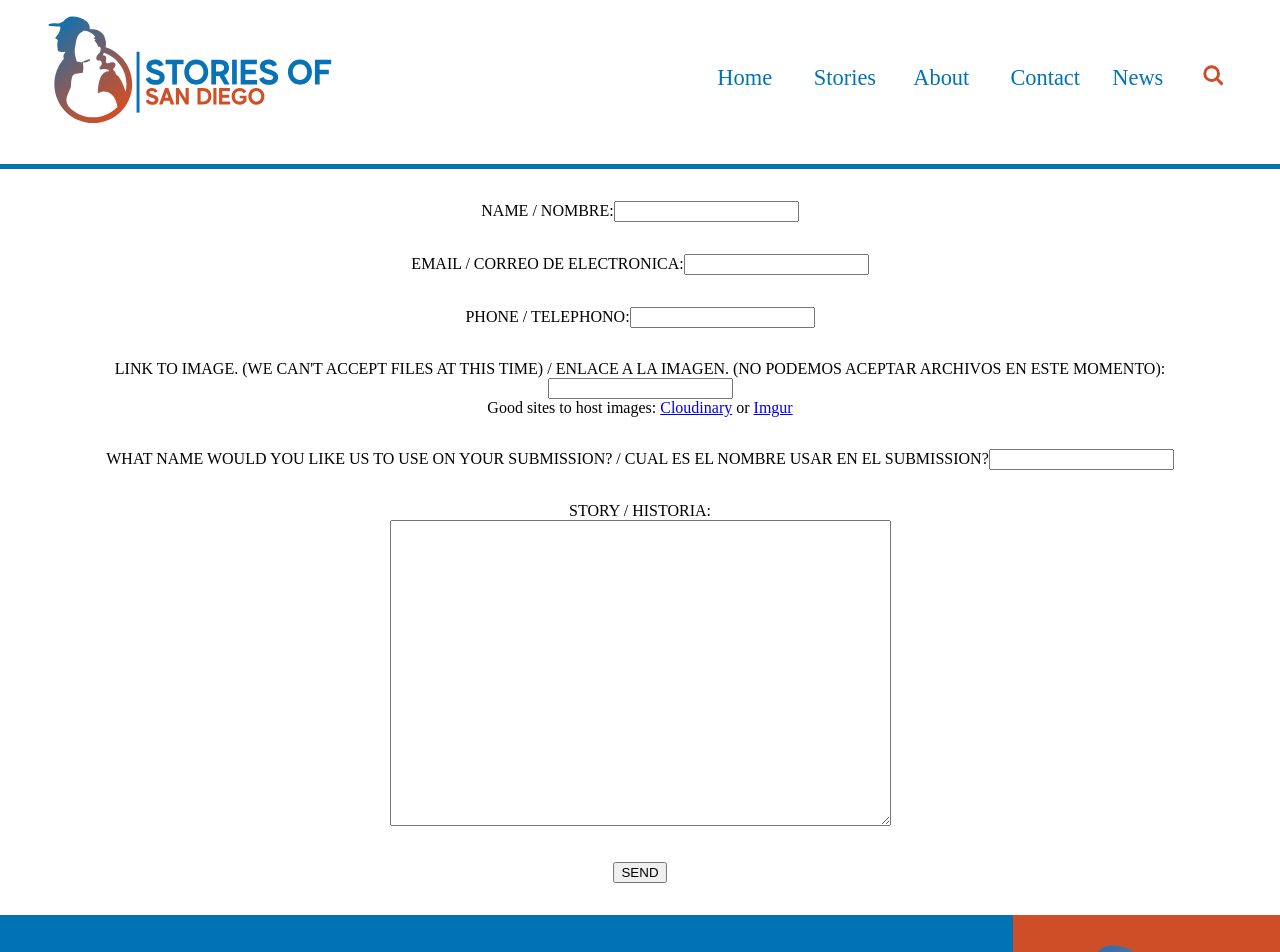
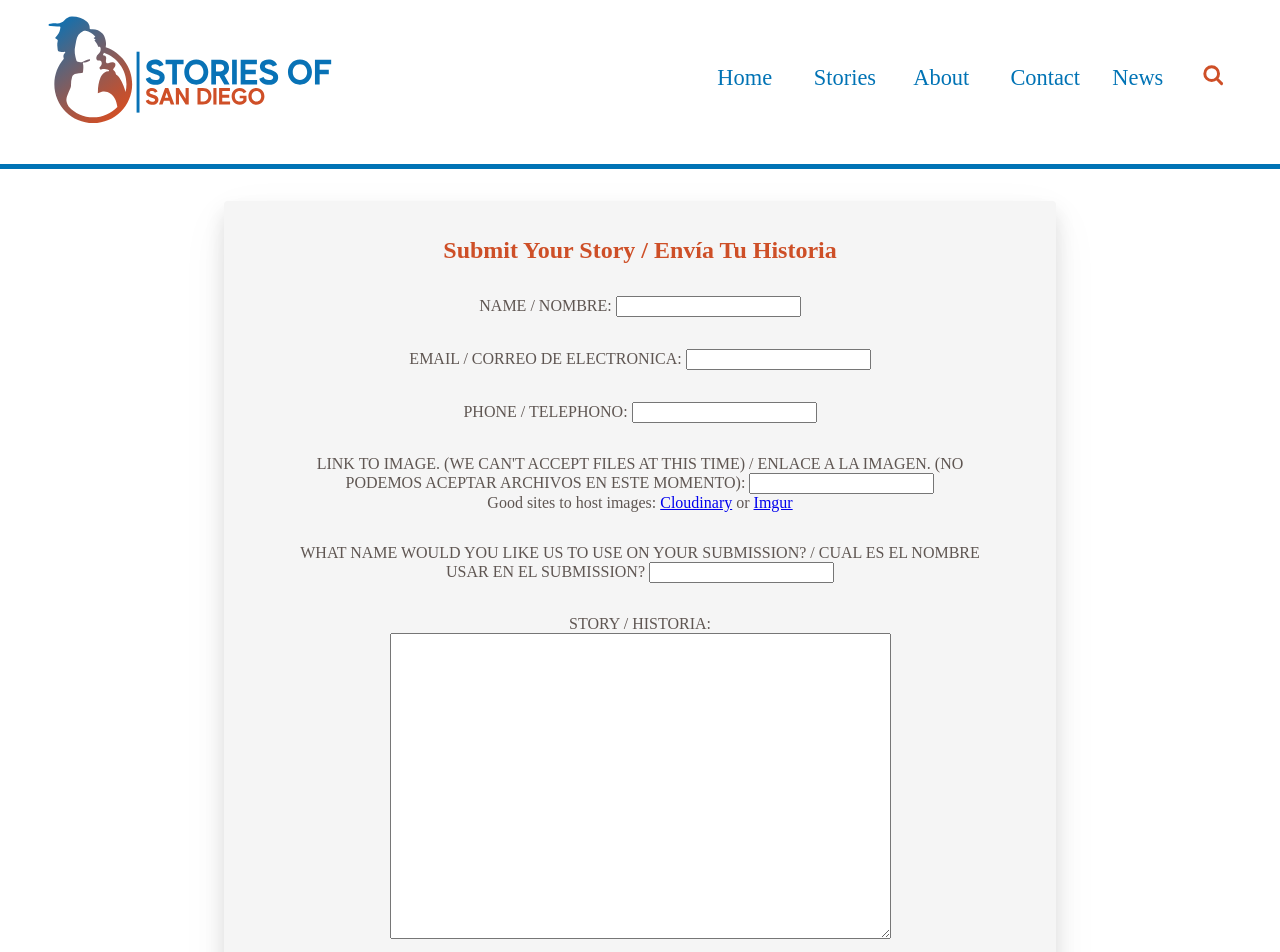
Before and after one commit to osha7/stories-of-san-diego-front-end, a React (Create React App) app: page /story-form in a window 1280 px wide. Shown: the top 952 px of the page. Built offline with nearby package versions, Linux system fonts and the light colour scheme; a web font is replaced by a local one.

Commit message:
story submission page

```diff
--- a/src/components/contact/StoryForm.js
+++ b/src/components/contact/StoryForm.js
@@ -64,30 +64,31 @@ function StoryForm() {
 
     return (
         <div className="story-form-submission">
+            <h2>Submit Your Story / Envía Tu Historia</h2>
             <form onSubmit={onSubmit} >
                 <div className="story-form-field">
-                    <label for="fromName" >NAME / NOMBRE:</label>
+                    <label for="fromName" >NAME / NOMBRE: </label>
                     <input id="fromName" type="text" name="fromName" className="" />
                 </div>
 
                 <div className="story-form-field">
-                    <label for="replyTo" >EMAIL / CORREO DE ELECTRONICA:</label>
+                    <label for="replyTo" >EMAIL / CORREO DE ELECTRONICA: </label>
                     <input id="replyTo" type="email" name="replyTo" className="" />
                 </div>
 
                 <div className="story-form-field">
-                    <label for="phoneNumber">PHONE / TELEPHONO:</label>
+                    <label for="phoneNumber">PHONE / TELEPHONO: </label>
                     <input id="phoneNumber" type="text" name="phoneNumber" className="" />
                 </div>
 
                 <div className="story-form-field">
-                    <label for="image">LINK TO IMAGE. (WE  CAN'T ACCEPT FILES AT THIS TIME) / ENLACE A LA IMAGEN. (NO PODEMOS ACEPTAR ARCHIVOS EN ESTE MOMENTO):</label>
+                    <label for="image">LINK TO IMAGE. (WE  CAN'T ACCEPT FILES AT THIS TIME) / ENLACE A LA IMAGEN. (NO PODEMOS ACEPTAR ARCHIVOS EN ESTE MOMENTO): </label>
                     <input id="image" type="text" name="image" className="" /> <br />
                     <span>Good sites to host images: <a href="https://cloudinary.com/">Cloudinary</a> or <a href="https://imgur.com/">Imgur</a></span>
                 </div>
 
                 <div className="story-form-field">
-                    <label for="submissionName" >WHAT NAME WOULD YOU LIKE US TO USE ON YOUR SUBMISSION? / CUAL ES EL NOMBRE USAR EN EL SUBMISSION?</label>
+                    <label for="submissionName" >WHAT NAME WOULD YOU LIKE US TO USE ON YOUR SUBMISSION? / CUAL ES EL NOMBRE USAR EN EL SUBMISSION? </label>
                     <input id="submissionName" type="text" name="submissionName" className="" />
                 </div>
 
@@ -97,7 +98,7 @@ function StoryForm() {
                 </div>
 
                 <div>
-                    <button type='submit'>SEND</button>
+                    <button type='submit'>SUBMIT / ENVIAR</button>
                 </div>
             </form>
 
--- a/src/components/contact/StorySubmission.js
+++ b/src/components/contact/StorySubmission.js
@@ -2,7 +2,7 @@
 
 import React from 'react';
 import '../../css/contact.css';
-// import { Link } from "react-router-dom";
+import { Link } from "react-router-dom";
 // import ContactModal from '../../containers/ContactModal'
 
 
@@ -12,16 +12,13 @@ function StorySubmission(props) {
     return (
         <div className="story-submission-div">
             <div className="story-submission">
-                <h4 className="header1">STORY SUBMISSON</h4>
-                <span>Stories of San Diego is collecting stories of people affected by racial inequities and COVID-19.</span>
+                <h4 className="header1">STORY SUBMISSON  / Envía Tu Historia</h4>
+                <span>Stories of San Diego is collecting stories of people affected by racial inequities during the times of COVID-19.</span>
             </div>
-            <div>
-                <button className="story-submission-btn">
+            <div className="story-form-container">
+                <Link to="/story-form">
                     <ion-icon name="chevron-forward-outline"></ion-icon>
-                </button>
-                {/* <Link to="/story-form">
-                    <ion-icon name="chevron-forward-outline"></ion-icon>
-                </Link> */}
+                </Link>
                 {/* < ContactModal triggerText={triggerText}/> */}
             </div>
         </div>
--- a/src/css/admin.css
+++ b/src/css/admin.css
@@ -221,6 +221,7 @@ h3 {
 .story-input:active {
     transform: translateY(-3px);
     box-shadow: -0.25em 0.5em 0.5em rgba(0, 0, 0, 0.25);
+    transition: all 0.2s ease;
 }
 
 .files-upload {
--- a/src/css/contact.css
+++ b/src/css/contact.css
@@ -70,13 +70,52 @@ ion-icon:hover {
 
 .story-submission span {
     text-align: left;
-    margin-right: 1em;
+    /* margin-right: 2em; */
+    width: 90%;
+}
+
+.story-form-container {
+    font-size: 2em;
+    margin-right: -1em;
+    margin-top: 1.5em;
 }
 
 .story-form-submission {
+    width: 65%;
+    background-color: whitesmoke;
+    margin: 0 auto;
+    margin-top: 2em;
     margin-bottom: 2em;
+    border-radius: 0.25em;
+    box-shadow: 0 12px 20px 0 rgba(0, 0, 0, 0.12),
+        0 17px 50px 0 rgba(0, 0, 0, 0.05);
+    padding: 1em 2em 2em 2em;
+    color: #5f5652;
+}
+.story-form-submission h2 {
+    color: rgba(206, 79, 39);
 }
 
 .story-form-field {
     margin: 2em;
 }
+
+.story-form-submission button {
+    background-color: rgba(206, 79, 39);
+    color: white;
+    text-transform: uppercase;
+    padding: 0.25em 0.75em;
+    border-radius: 0.25em;
+    cursor: pointer;
+}
+
+.story-form-field input:hover,
+.story-form-field input:active,
+.story-form-field textarea:hover,
+.story-form-field textarea:active,
+.story-form-submission button:hover,
+.story-form-submission button:active {
+    transform: translateY(-3px);
+    transition: all 0.2s ease;
+    box-shadow: -0.25em 0.5em 0.5em rgba(0, 0, 0, 0.25);
+}
```
Also changed, not shown: 1 other file (tests, documents, lock files or other folders).
